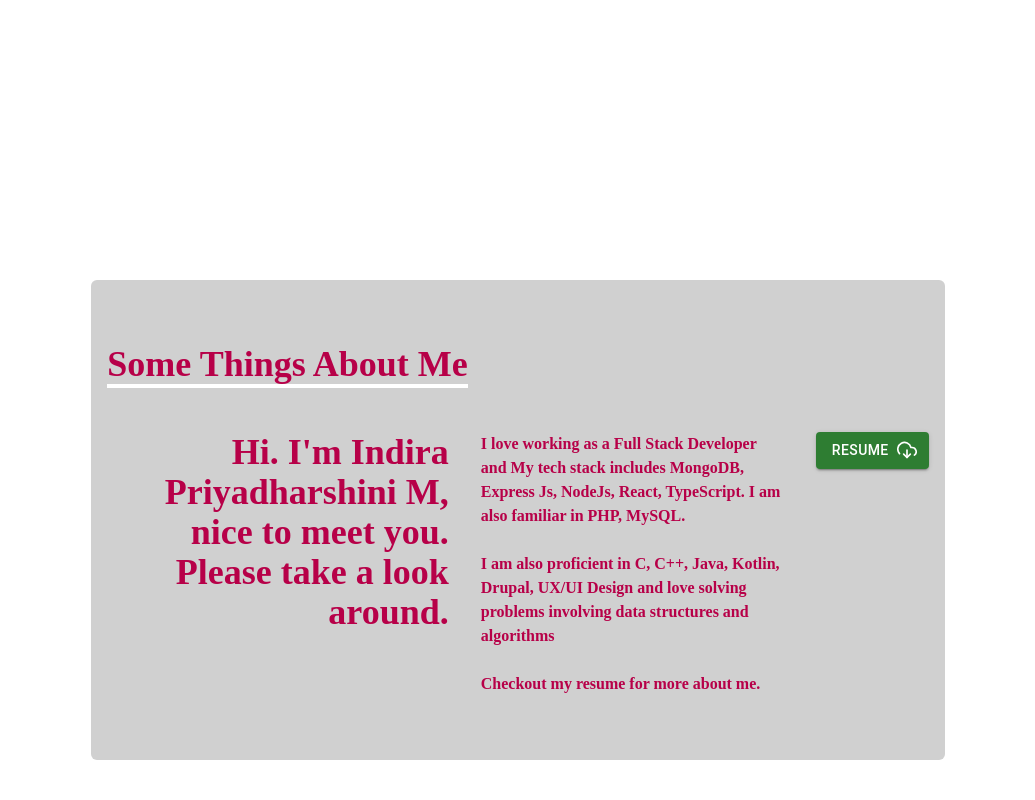
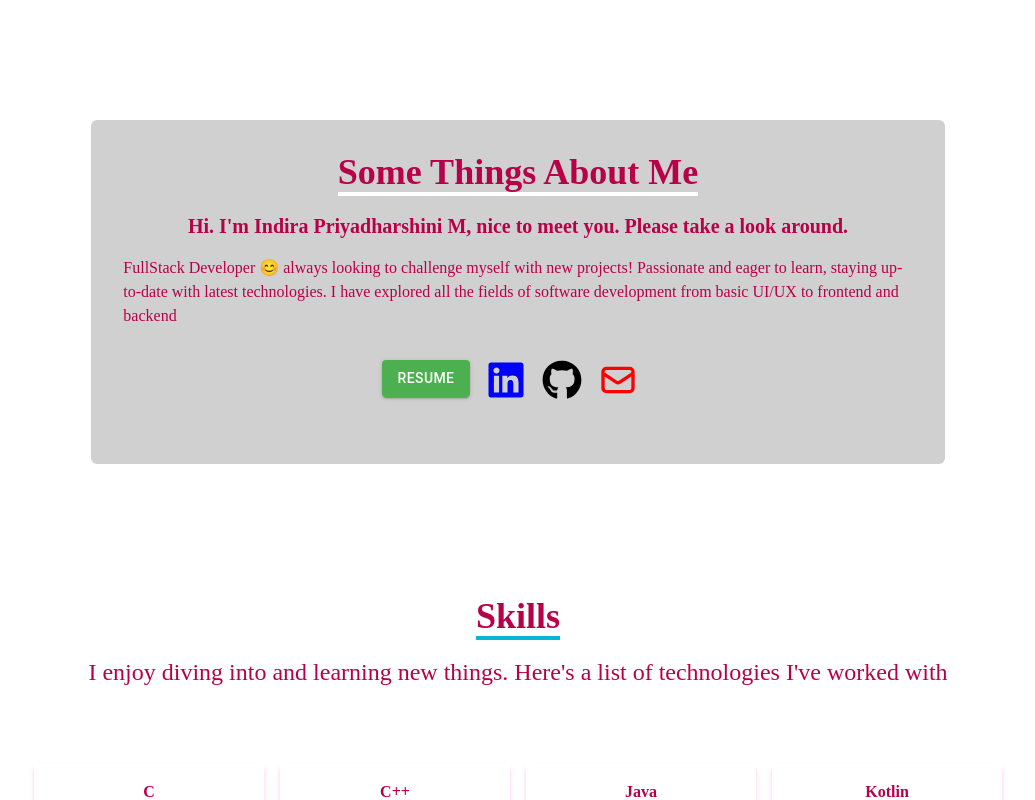
Before and after one commit to IndiraPriyadharshini-63/Portfolio, a React (Create React App) app: page / in a window 1280 px wide. Shown: the part 680-1480 px from the top of the page, without its empty margins (122-1157 px from the left). Built offline with nearby package versions, Linux system fonts and the light colour scheme.

Commit message:
About component changed

```diff
--- a/src/components/About.jsx
+++ b/src/components/About.jsx
@@ -1,68 +1,58 @@
 import React from "react";
 import MyResume from "../assets/Resume.pdf";
-import { Button } from "@mui/material";
-import { FiDownloadCloud } from "react-icons/fi";
+import { Button, styled } from "@mui/material";
+import { green, purple } from "@mui/material/colors";
+import { FaGithub, FaLinkedin } from "react-icons/fa";
+import { HiOutlineMail } from "react-icons/hi";
 
-function About() {
+function AboutV2() {
   return (
-    <div
-      name="about"
-      id="about"
-      className="w-full h-screen bg-[#fffff] text-[#b70048]"
-    >
-      <div className="flex flex-col justify-center items-center w-full h-full">
-        <div className=" py-16 rounded-md bg-[#D0D0D0] flex flex-col justify-center items-center w-4/6">
-          <div className="max-w-[1000px] w-full flex gap-8 mb-4">
-            <div className="sm:text-right pb-8 pl-4">
-              <p className="text-4xl font-bold inline border-b-4 border-[#ffffff]">
+    <div id="about" className="flex flex-shrink-0 justify-center mt-0 mb-10">
+      <div className="py-16 px-8 rounded-md bg-[#D0D0D0] flex flex-col justify-center items-center w-4/6 pt-8">
+        <p className="text-4xl font-bold border-b-4 border-[#ffffff] justify-center text-[#b70048] ">
           Some Things About Me
         </p>
-            </div>
-            <div></div>
-          </div>
-          <div className="max-w-[1000px] w-full flex gap-8 px-4">
-            <div className="sm:text-right text-4xl font-bold">
-              Hi. I'm Indira Priyadharshini M, nice to meet you. Please take a
-              look around.
-            </div>
-            <div className="font-bold">
-              <p>
-                {" "}
-                <p>
-                  I love working as a Full Stack Developer and My tech stack
-                  includes MongoDB, Express Js, NodeJs, React, TypeScript. I am
-                  also familiar in PHP, MySQL.
+        <p className="text-[#b70048] text-xl font-bold pb-4 pt-4">
+          Hi. I'm Indira Priyadharshini M, nice to meet you. Please take a look
+          around.
         </p>
-                <br />
-                <p>
-                  I am also proficient in C, C++, Java, Kotlin, Drupal, UX/UI
-                  Design and love solving problems involving data structures and
-                  algorithms
+        <p className="text-[#b70048] font-medium pb-8">
+          FullStack Developer 😊 always looking to challenge myself with new
+          projects! Passionate and eager to learn, staying up-to-date with
+          latest technologies. I have explored all the fields of software
+          development from basic UI/UX to frontend and backend{" "}
         </p>
-              </p>
-              <br />
-              <p>
-                Checkout my <span className="font-bold">resume</span> for more
-                about me.{" "}
-              </p>
-            </div>
-            <div>
-              <a href={MyResume} target="_blank" rel="noreferrer">
-                <Button
-                  variant="contained"
-                  color="success"
-                  endIcon={<FiDownloadCloud />}
-                  style={{ marginBottom: "50px" }}
+        <div className="flex ">
+          <a className="mr-4" href={MyResume} download={true}>
+            <ColorButton variant="contained">Resume</ColorButton>
+          </a>
+          <a className="mr-4  " href="https://linkedin.com/">
+            <FaLinkedin size={40} color="blue" />
+          </a>
+          <a
+            className="mr-4 "
+            href="https://github.com/IndiraPriyadharshini-63"
           >
-                  Resume
-                </Button>
+            <FaGithub size={40} color="black" />
           </a>
-            </div>
-          </div>
+          <a
+            className="mr-4 "
+            href="mailto:indirapriyadharshini.mary@gmail.com"
+          >
+            <HiOutlineMail size={40} color="red" />
+          </a>
         </div>
       </div>
     </div>
   );
 }
 
-export default About;
+const ColorButton = styled(Button)(({ theme }) => ({
+  color: theme.palette.getContrastText(purple[500]),
+  backgroundColor: green[500],
+  "&:hover": {
+    backgroundColor: green[700],
+  },
+}));
+
+export default AboutV2;
--- a/src/components/NavbarV2.jsx
+++ /dev/null
@@ -1,39 +0,0 @@
-import React from "react";
-
-function NavbarV2() {
-  return (
-    <nav className="navbar">
-      <div className="container">
-        <div className="logo">
-          <h1>Logo</h1>
-        </div>
-        <div className="menu-icon">
-          <i class="bi bi-list"></i>
-        </div>
-        <div className="nav-elements">
-          <ul>
-            <li>
-              <NavLink to="/">Home</NavLink>
-            </li>
-            <li>
-              <NavLink to="/create">Add Tasks</NavLink>
-            </li>
-            <li>
-              <NavLink to="/files">Files</NavLink>
-            </li>
-            <li>
-              <NavLink to="/create-event">Events</NavLink>
-            </li>
-            <li>
-              <NavLink to="/login" >
-                Logout
-              </NavLink>
-            </li>
-          </ul>
-        </div>
-      </div>
-    </nav>
-  );
-}
-
-export default NavbarV2;
--- a/src/components/WorkList.jsx
+++ b/src/components/WorkList.jsx
@@ -4,7 +4,7 @@ const WorkList = (props) => {
     <>
       {works.map((work) => (
         <div
-          className=" shadow-xl shadow-[#ffc6e9] hover:shadow-xl hover:shadow-[#ff98d5] border-gray-400 lg:border-t lg:border-gray-400 bg-white rounded-b lg:rounded-b-none lg:rounded-r flex flex-col justify-between leading-normal  group transition "
+          className="  shadow-xl  hover:shadow-xl hover:shadow-[#dcdadb] border-gray-400 lg:border-t lg:border-gray-400 bg-white rounded-lg  flex flex-col justify-between leading-normal  group transition "
           id={work.id}
         >
           <img src={work.image} class="w-full mb-3" alt="project" />
--- a/src/index.css
+++ b/src/index.css
@@ -24,3 +24,26 @@
         hsla(242, 74%, 61%, 0.8)
     )!important;
 }
+
+::-webkit-scrollbar {
+    width: 10px;
+
+}
+
+/* Track */
+::-webkit-scrollbar-track {
+    background: #f1f1f1;
+}
+
+/* Handle */
+::-webkit-scrollbar-thumb {
+    background: #fa0872;
+    border-radius: 5px;
+
+
+}
+
+/* Handle on hover */
+::-webkit-scrollbar-thumb:hover {
+    background: #da0056;
+}
```
Lines whose indentation alone changed are shown as unchanged.
